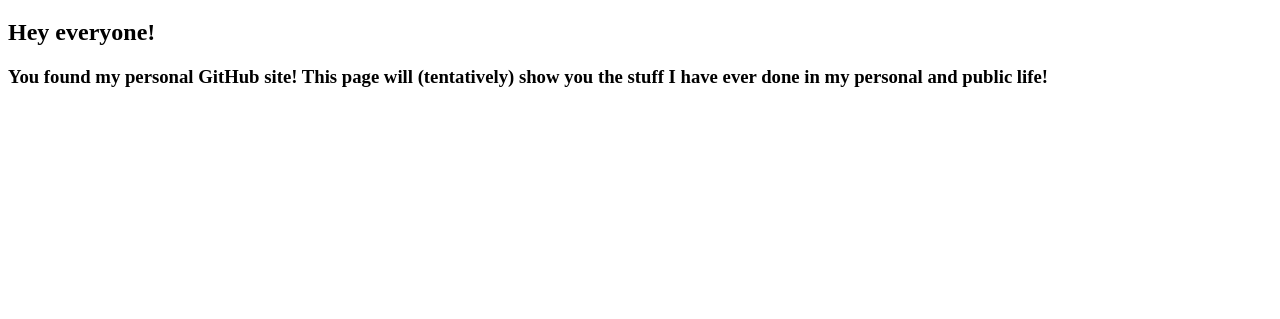
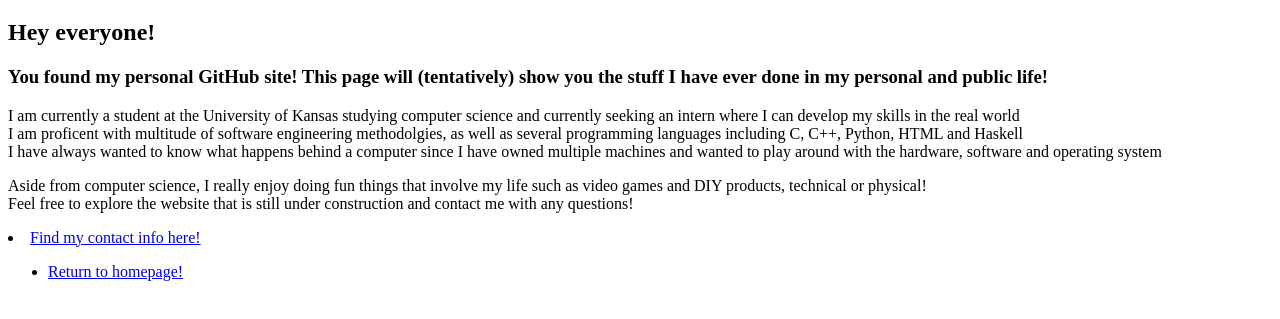
Before and after one commit to dustinle721/Dustin-s-portfolio, a plain HTML site: page aboutme.html in a window 1280 px wide. Shown: the part 61-380 px from the top of the page. Drawn offline with Linux system fonts and the light colour scheme.

Commit message:
Update aboutme.html

```diff
--- a/aboutme.html
+++ b/aboutme.html
@@ -9,3 +9,18 @@
 
   <h2>Hey everyone!</h2>
   <h3>You found my personal GitHub site! This page will (tentatively) show you the stuff I have ever done in my personal and public life!</h3>
+
+
+<p>I am currently a student at the University of Kansas studying computer science and currently seeking an intern where I can develop my skills in the real world<br/>
+I am proficent with multitude of software engineering methodolgies, as well as several programming languages including C, C++, Python, HTML and Haskell <br/>
+I have always wanted to know what happens behind a computer since I have owned multiple machines and wanted to play around with the hardware, software and operating system <br/>
+</p>
+<p>
+  Aside from computer science, I really enjoy doing fun things that involve my life such as video games and DIY products, technical or physical! <br/>
+  Feel free to explore the website that is still under construction and contact me with any questions! <br/>
+</p>
+	<li><a href="aboutme.html">Find my contact info here! </a></li>
+  <div class="container">
+  <ul class="body1">
+	<li><a href="index.html">Return to homepage!</a></li>
+</ul>
```
